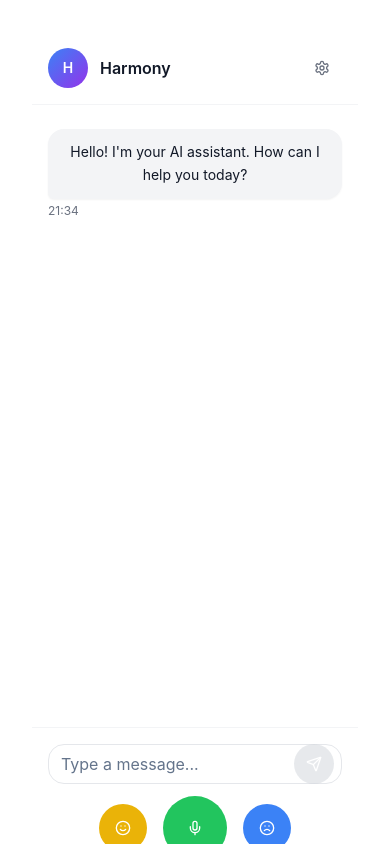
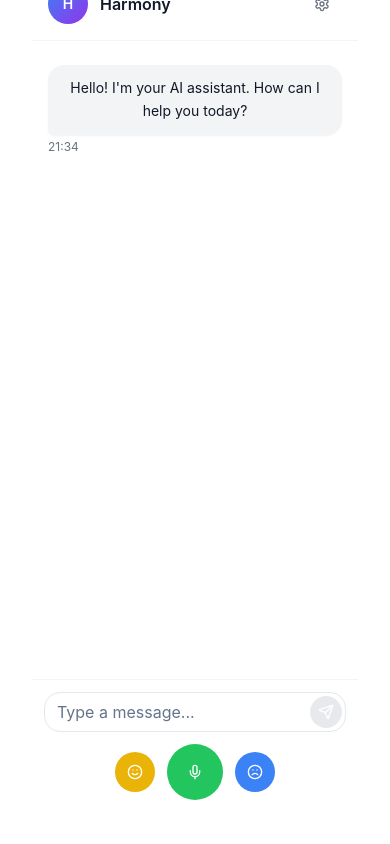
Before and after one commit to magnusfroste/james-pwa-n8n, a React (Vite) app: page / in a window 390 px wide. Built offline with nearby package versions, Linux system fonts and the light colour scheme.

Commit message:
Fix: Improve mobile responsiveness for PWA
Adjusted viewport and CSS to ensure proper rendering on iPhone PWA, addressing button visibility and screen size issues.

```diff
--- a/index.html
+++ b/index.html
@@ -3,7 +3,7 @@
 <html lang="en">
   <head>
     <meta charset="UTF-8" />
-    <meta name="viewport" content="width=device-width, initial-scale=1.0, maximum-scale=1.0, user-scalable=no, viewport-fit=cover" />
+    <meta name="viewport" content="width=device-width, initial-scale=1.0, maximum-scale=1.0, user-scalable=no, viewport-fit=cover, interactive-widget=resizes-content" />
     <title>Chat Assistant</title>
     <meta name="description" content="Beautiful mobile-first chat interface for n8n webhooks" />
     <meta name="author" content="Lovable" />
@@ -16,9 +16,14 @@
     <meta name="apple-mobile-web-app-title" content="Chat Assistant" />
     <link rel="apple-touch-icon" href="/icon-192.png" />
 
-    <!-- iOS specific meta tags -->
+    <!-- iOS specific meta tags for full screen -->
     <meta name="format-detection" content="telephone=no" />
     <meta name="mobile-web-app-capable" content="yes" />
+    <meta name="apple-touch-fullscreen" content="yes" />
+
+    <!-- Additional mobile optimization -->
+    <meta name="HandheldFriendly" content="true" />
+    <meta name="MobileOptimized" content="width" />
 
     <meta property="og:title" content="Chat Assistant" />
     <meta property="og:description" content="Beautiful mobile-first chat interface for n8n webhooks" />
@@ -28,6 +33,22 @@
     <meta name="twitter:card" content="summary_large_image" />
     <meta name="twitter:site" content="@lovable_dev" />
     <meta name="twitter:image" content="https://lovable.dev/opengraph-image-p98pqg.png" />
+
+    <style>
+      /* Prevent zoom on input focus */
+      input, textarea, select {
+        font-size: 16px !important;
+      }
+
+      /* Ensure full height on mobile */
+      html, body, #root {
+        height: 100%;
+        height: -webkit-fill-available;
+        margin: 0;
+        padding: 0;
+        overflow: hidden;
+      }
+    </style>
   </head>
 
   <body>
--- a/src/components/ChatInput.tsx
+++ b/src/components/ChatInput.tsx
@@ -61,10 +61,10 @@ const ChatInput = ({ onSendMessage, sendAudioMessage, isTyping, communicationMet
   const showVoiceInput = communicationMethod === "both" || communicationMethod === "voice";
 
   return (
-    <>
+    <div className="flex-shrink-0 w-full">
       {/* Recording Indicator */}
       {isRecording && (
-        <div className="px-4 py-2 bg-red-50 border-t border-red-100">
+        <div className="px-3 py-2 bg-red-50 border-t border-red-100">
           <div className="flex items-center justify-center space-x-2 text-red-600">
             <div className="w-3 h-3 bg-red-500 rounded-full animate-pulse"></div>
             <span className="text-sm font-medium">Recording {formatRecordingTime(recordingTime)}</span>
@@ -73,27 +73,27 @@ const ChatInput = ({ onSendMessage, sendAudioMessage, isTyping, communicationMet
       )}
 
       {/* Input Container */}
-      <div className="border-t border-gray-100 px-4 py-4 bg-white space-y-3">
+      <div className="border-t border-gray-100 px-3 py-3 bg-white space-y-3 w-full">
         {/* Text Input Row */}
         {showTextInput && (
-          <div className="flex items-center space-x-3">
-            <div className="flex-1 relative">
+          <div className="flex items-center space-x-2 w-full">
+            <div className="flex-1 relative min-w-0">
               <Input
                 value={inputValue}
                 onChange={(e) => setInputValue(e.target.value)}
                 onKeyPress={handleKeyPress}
                 placeholder="Type a message..."
                 disabled={isRecording}
-                className="pr-14 py-3 rounded-2xl border-gray-200 focus:border-blue-500 focus:ring-blue-500 transition-colors disabled:opacity-50"
+                className="pr-12 py-2.5 text-sm rounded-2xl border-gray-200 focus:border-blue-500 focus:ring-blue-500 transition-colors disabled:opacity-50 w-full"
               />
 
               <Button
                 onClick={() => handleSendMessage()}
                 disabled={!inputValue.trim() || isRecording}
                 size="icon"
-                className="absolute right-2 top-1/2 transform -translate-y-1/2 w-10 h-10 rounded-full bg-blue-500 hover:bg-blue-600 disabled:bg-gray-300 transition-colors"
+                className="absolute right-1 top-1/2 transform -translate-y-1/2 w-8 h-8 rounded-full bg-blue-500 hover:bg-blue-600 disabled:bg-gray-300 transition-colors"
               >
-                <Send className="h-4 w-4 text-white" />
+                <Send className="h-3 w-3 text-white" />
               </Button>
             </div>
           </div>
@@ -101,14 +101,14 @@ const ChatInput = ({ onSendMessage, sendAudioMessage, isTyping, communicationMet
 
         {/* Voice Input Row with Smiley Icons */}
         {showVoiceInput && (
-          <div className="flex items-center justify-center space-x-4">
+          <div className="flex items-center justify-center space-x-3 w-full">
             <Button
               onClick={handleHappyClick}
               disabled={isTyping || isRecording}
               size="icon"
-              className="w-12 h-12 rounded-full bg-yellow-500 hover:bg-yellow-600 disabled:bg-gray-300 transition-colors"
+              className="w-10 h-10 rounded-full bg-yellow-500 hover:bg-yellow-600 disabled:bg-gray-300 transition-colors touch-manipulation"
             >
-              <Smile className="h-6 w-6 text-white" />
+              <Smile className="h-5 w-5 text-white" />
             </Button>
 
             <Button
@@ -120,7 +120,7 @@ const ChatInput = ({ onSendMessage, sendAudioMessage, isTyping, communicationMet
               onMouseLeave={stopRecording}
               disabled={isTyping}
               size="icon"
-              className={`w-16 h-16 rounded-full transition-colors touch-manipulation select-none ${
+              className={`w-14 h-14 rounded-full transition-colors touch-manipulation ${
                 isRecording
                   ? "bg-red-500 hover:bg-red-600"
                   : "bg-green-500 hover:bg-green-600"
@@ -132,9 +132,9 @@ const ChatInput = ({ onSendMessage, sendAudioMessage, isTyping, communicationMet
               }}
             >
               {isRecording ? (
-                <MicOff className="h-6 w-6 text-white" />
+                <MicOff className="h-5 w-5 text-white" />
               ) : (
-                <Mic className="h-6 w-6 text-white" />
+                <Mic className="h-5 w-5 text-white" />
               )}
             </Button>
 
@@ -142,14 +142,14 @@ const ChatInput = ({ onSendMessage, sendAudioMessage, isTyping, communicationMet
               onClick={handleSadClick}
               disabled={isTyping || isRecording}
               size="icon"
-              className="w-12 h-12 rounded-full bg-blue-500 hover:bg-blue-600 disabled:bg-gray-300 transition-colors"
+              className="w-10 h-10 rounded-full bg-blue-500 hover:bg-blue-600 disabled:bg-gray-300 transition-colors touch-manipulation"
             >
-              <Frown className="h-6 w-6 text-white" />
+              <Frown className="h-5 w-5 text-white" />
             </Button>
           </div>
         )}
       </div>
-    </>
+    </div>
   );
 };
 
--- a/src/components/ChatInterface.tsx
+++ b/src/components/ChatInterface.tsx
@@ -14,7 +14,7 @@ const ChatInterface = () => {
   } = useChatLogic();
 
   return (
-    <div className="flex flex-col h-screen max-w-md mx-auto bg-white shadow-xl overflow-hidden">
+    <div className="flex flex-col h-full w-full max-w-full mx-auto bg-white shadow-xl overflow-hidden safe-area-inset-top safe-area-inset-bottom">
       <ChatHeader />
 
       <MessagesList
--- a/src/index.css
+++ b/src/index.css
@@ -52,6 +52,10 @@
     --sidebar-border: 220 13% 91%;
 
     --sidebar-ring: 217.2 91.2% 59.8%;
+
+    /* Mobile viewport units */
+    --vh: 1vh;
+    --vw: 1vw;
   }
 
   .dark {
@@ -98,6 +102,15 @@
     @apply border-border;
   }
 
+  html {
+    /* Prevent iOS bounce scroll */
+    overflow: hidden;
+    position: fixed;
+    width: 100%;
+    height: 100%;
+    -webkit-text-size-adjust: 100%;
+  }
+
   body {
     @apply bg-background text-foreground;
     font-family: -apple-system, BlinkMacSystemFont, 'Segoe UI', Roboto, Helvetica, Arial, sans-serif;
@@ -106,22 +119,43 @@
     position: fixed;
     width: 100%;
     height: 100%;
+    margin: 0;
+    padding: 0;
+    -webkit-font-smoothing: antialiased;
+    -moz-osx-font-smoothing: grayscale;
+  }
+
+  #root {
+    width: 100%;
+    height: 100%;
+    overflow: hidden;
   }
 
   /* iOS specific height handling */
   .min-h-screen-ios {
     min-height: 100vh;
     min-height: -webkit-fill-available;
+    min-height: calc(var(--vh, 1vh) * 100);
+  }
+
+  .h-screen-mobile {
+    height: 100vh;
+    height: -webkit-fill-available;
+    height: calc(var(--vh, 1vh) * 100);
   }
 
   /* Hide scrollbars but keep functionality */
   .scrollbar-hide {
     -ms-overflow-style: none;
     scrollbar-width: none;
+    -webkit-overflow-scrolling: touch;
   }
 
   .scrollbar-hide::-webkit-scrollbar {
     display: none;
+    width: 0;
+    height: 0;
+    background: transparent;
   }
 
   .webkit-scrollbar-hide {
@@ -130,7 +164,18 @@
 
   .webkit-scrollbar-hide::-webkit-scrollbar {
     width: 0px;
+    height: 0px;
     background: transparent;
+  }
+
+  /* Touch optimization */
+  .touch-manipulation {
+    touch-action: manipulation;
+    -webkit-touch-callout: none;
+    -webkit-user-select: none;
+    -moz-user-select: none;
+    -ms-user-select: none;
+    user-select: none;
   }
 }
 
@@ -149,4 +194,28 @@
       transform: translateY(0);
     }
   }
+
+  /* Mobile-specific utilities */
+  .safe-area-inset-top {
+    padding-top: env(safe-area-inset-top);
+  }
+
+  .safe-area-inset-bottom {
+    padding-bottom: env(safe-area-inset-bottom);
+  }
+
+  .safe-area-inset-left {
+    padding-left: env(safe-area-inset-left);
+  }
+
+  .safe-area-inset-right {
+    padding-right: env(safe-area-inset-right);
+  }
 }
+
+/* JavaScript to set CSS custom properties for viewport height */
+@supports (-webkit-touch-callout: none) {
+  .min-h-screen-ios {
+    min-height: -webkit-fill-available;
+  }
+}
--- a/src/pages/Index.tsx
+++ b/src/pages/Index.tsx
@@ -1,9 +1,27 @@
 
+import { useEffect } from "react";
 import ChatInterface from "@/components/ChatInterface";
 
 const Index = () => {
+  useEffect(() => {
+    // Set CSS custom property for viewport height on mobile
+    const setVH = () => {
+      const vh = window.innerHeight * 0.01;
+      document.documentElement.style.setProperty('--vh', `${vh}px`);
+    };
+
+    setVH();
+    window.addEventListener('resize', setVH);
+    window.addEventListener('orientationchange', setVH);
+
+    return () => {
+      window.removeEventListener('resize', setVH);
+      window.removeEventListener('orientationchange', setVH);
+    };
+  }, []);
+
   return (
-    <div className="min-h-screen min-h-screen-ios bg-gradient-to-br from-gray-50 to-gray-100 overflow-hidden">
+    <div className="h-screen-mobile w-full bg-gradient-to-br from-gray-50 to-gray-100 overflow-hidden">
       <ChatInterface />
     </div>
   );
```
